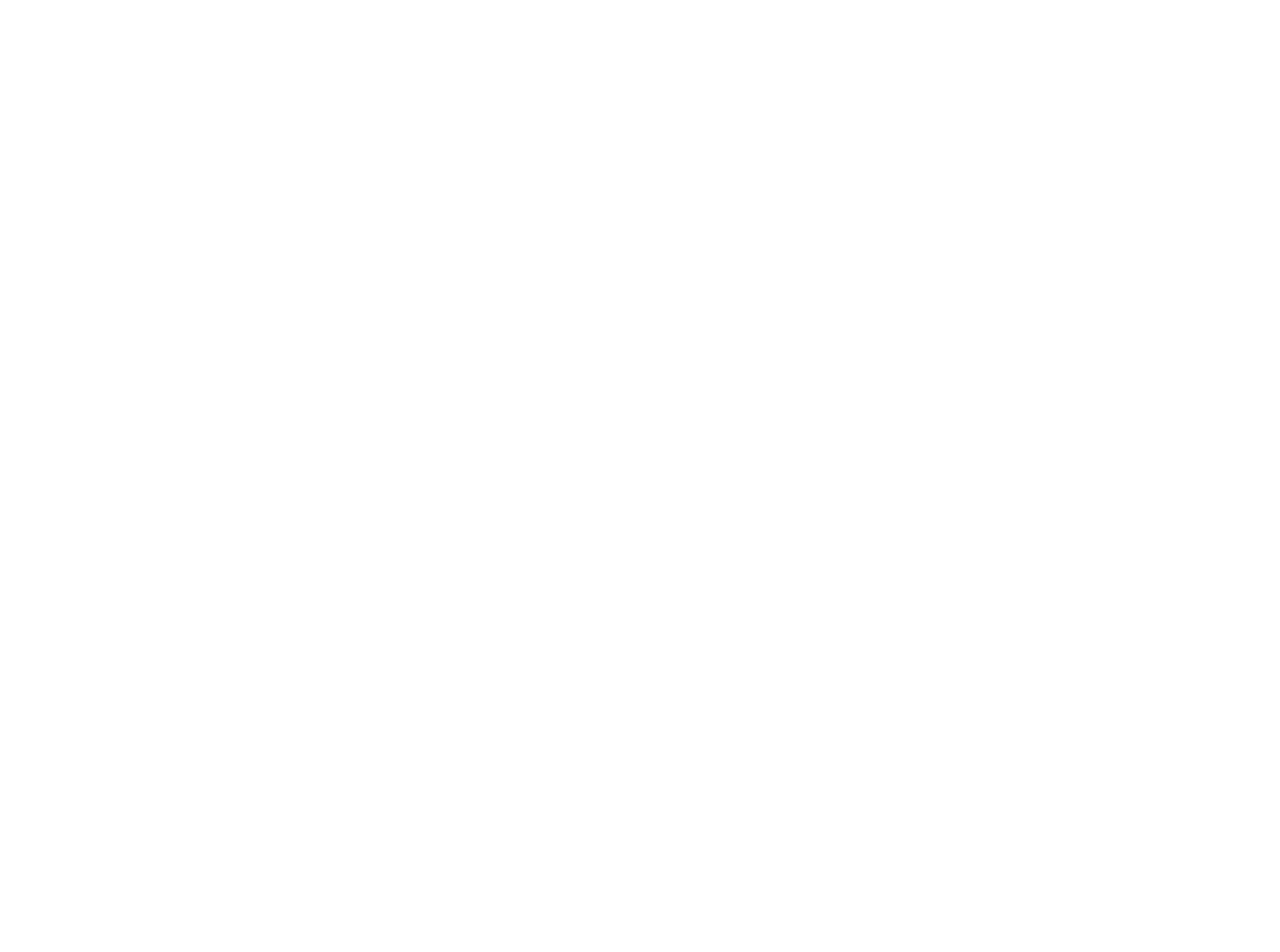
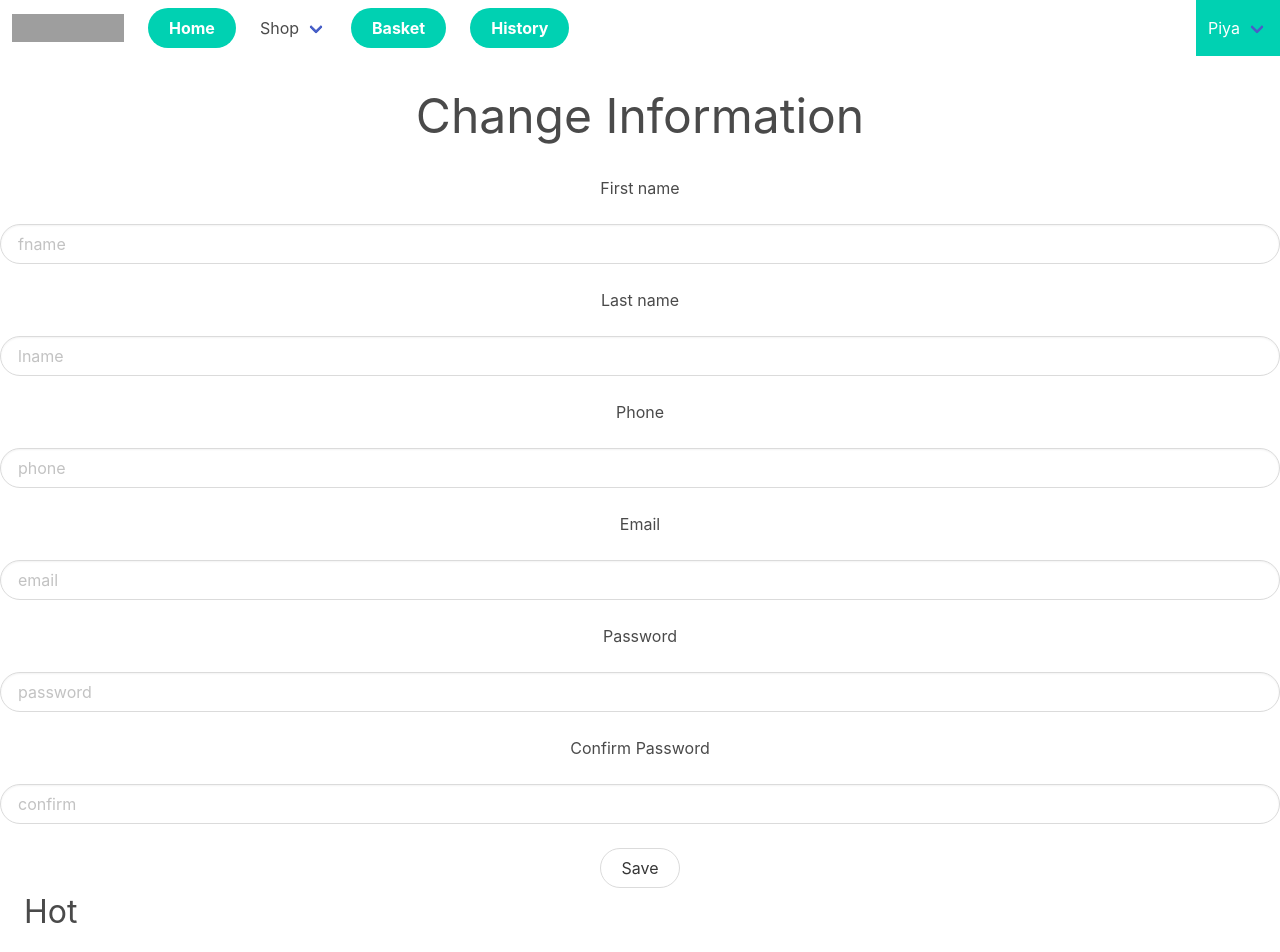
Before and after one commit to PiyaChaiyanit/Moo-Waan, a Vue app: page /editprofile in a window 1280 px wide. Before the commit this address had no page. Shown: the top 952 px of the page. Before the commit the page ends 800 px from the top, so only its background shows below. Built offline with nearby package versions, Linux system fonts and the light colour scheme; grey boxes are pictures that could not be loaded.

Commit message:
add testuser and changeinformation

```diff
--- a/src/components/ChangeInformation.vue
+++ b/src/components/ChangeInformation.vue
@@ -5,42 +5,69 @@
 
     <div class="block">
         <p>First name</p> <br>
-        <input class="input is-rounded" type="text" placeholder="Name"> <br>
+        <input class="input is-rounded" type="text" v-model="fname" placeholder="fname"> <br>
     </div>
     <div class="block">
         <p>Last name</p> <br>
-        <input class="input is-rounded" type="text" placeholder="LastName"> <br>
+        <input class="input is-rounded" type="text" v-model="lname" placeholder="lname"> <br>
     </div>
     <div class="block">
         <p>Phone</p> <br>
-        <input class="input is-rounded" type="text" placeholder="Phone"> <br>
+        <input class="input is-rounded" type="number" v-model="phone" placeholder="phone"> <br>
     </div>
     <div class="block">
         <p>Email</p> <br>
-        <input class="input is-rounded" type="text" placeholder="Email"> <br>
+        <input class="input is-rounded" type="email" v-model="email" placeholder="email"> <br>
     </div>
     <div class="block">
         <p>Password</p> <br>
-        <input class="input is-rounded" type="text" placeholder="Password"> <br>
+        <input class="input is-rounded" type="password" v-model="password" placeholder="password"> <br>
     </div>
     <div class="block">
         <p>Confirm Password</p> <br>
-        <input class="input is-rounded" type="text" placeholder="Password"> <br>
+        <input class="input is-rounded" type="password" v-model="confirm" placeholder="confirm"> <br>
     </div>
 
     <div class="block has-text-centered">
-        <button class="button is-rounded">
+        <router-link to="" class="button is-rounded" @click="checkChange">
             Save
-        </button>
+        </router-link>
     </div>
   </template>
 
   <script>
+
+
   export default {
     name: 'ChangeInformation',
     props: {
       msg: String
+    },
+    data() {
+        return {
+            fname: '',
+            lname: '',
+            phone: '',
+            email: '',
+            password: '',
+            confirm: ''
+        }
+    },
+    methods: {
+        checkChange() {
+            if (this.fname === "" || this.lname === "" || this.phone === "" || this.email === "" || this.password === "" || this.confirm === "") {
+                alert("Please input every box")
+            }
+            else if(this.password != this.confirm) {
+                alert("Password Incorrect")
+            }
+            else {
+                alert("Success")
+                this.$router.push("/user")
+            }
+        }
     }
+
   }
   </script>
 
--- a/src/components/Login.vue
+++ b/src/components/Login.vue
@@ -33,6 +33,9 @@
       if (this.email === "admin@moowaan.com" && this.password === "admin123") {
         this.$router.push('/admin')
       }
+      else if (this.email === "test@moowaan.com" && this.password === "1234") {
+        this.$router.push('/user')
+      }
       else if(this.email === "" || this.password === "") {
         alert('please input every box')
       }
--- /dev/null
+++ b/src/components/UserNav.vue
@@ -0,0 +1,110 @@
+
+<template>
+    <nav class="navbar" role="navigation" aria-label="main navigation">
+  <div class="navbar-brand">
+    <a class="navbar-item" href="https://bulma.io">
+      <img src="https://bulma.io/images/bulma-logo.png" width="112" height="28">
+    </a>
+
+    <a role="button" class="navbar-burger" aria-label="menu" aria-expanded="false" data-target="navbarBasicExample">
+      <span aria-hidden="true"></span>
+      <span aria-hidden="true"></span>
+      <span aria-hidden="true"></span>
+    </a>
+  </div>
+
+  <div id="navbarBasicExample" class="navbar-menu">
+    <div class="navbar-start">
+
+      <div class="navbar-item">
+        <div class="buttons">
+          <router-link to="/" class="button is-rounded is-primary">
+            <strong>Home</strong>
+          </router-link>
+
+        </div>
+      </div>
+
+
+      <div class="navbar-item has-dropdown is-hoverable has-shadow">
+        <router-link to="/Shop" class="navbar-link">
+          Shop
+        </router-link>
+
+        <div class="navbar-dropdown">
+          <router-link to="/write" class="navbar-item">
+            เครื่องเขียน
+          </router-link>
+          <router-link to="/paper" class="navbar-item">
+            กระดาษ
+          </router-link>
+          <router-link to="/tool" class="navbar-item">
+            อุปกรณ์
+          </router-link>
+
+          <router-link to="/deco" class="navbar-item">
+            ของตกแต่ง
+          </router-link>
+        </div>
+      </div>
+      <div class="navbar-item">
+        <div class="buttons">
+          <router-link to="/BasketPage" class="button is-rounded is-primary">
+            <strong>Basket</strong>
+          </router-link>
+
+        </div>
+      </div>
+      <div class="navbar-item">
+        <div class="buttons">
+          <router-link to="/history" class="button is-rounded is-primary">
+            <strong>History</strong>
+          </router-link>
+
+        </div>
+      </div>
+    </div>
+
+    <div class="navbar-end">
+                <div class="navbar-item has-dropdown is-hoverable has-background-primary">
+                    <a class="navbar-link has-text-white">
+                        Piya
+                    </a>
+
+                    <div class="navbar-dropdown is-right">
+                        <a class="navbar-item">
+                            Piya Chaiyanit
+                        </a>
+                        <hr class="navbar-divider">
+
+                        <router-link to="/editprofile" class="navbar-item">
+                            Edit Profile
+                        </router-link>
+
+                        <hr class="navbar-divider">
+
+                        <router-link to="/" class="navbar-item">
+                            Log out
+                        </router-link>
+                    </div>
+                </div>
+            </div>
+  </div>
+</nav>
+
+
+</template>
+
+<script>
+export default {
+  name: 'NavBar',
+  props: {
+    msg: String
+  }
+}
+</script>
+
+
+<style>
+  @import "https://cdn.jsdelivr.net/npm/bulma@0.9.4/css/bulma.min.css";
+</style>
--- a/src/router/index.js
+++ b/src/router/index.js
@@ -15,6 +15,8 @@
 import EditItem from '../views/EditItem.vue'
 import EditUser from '../views/EditUser.vue'
 import HistoryPage from '../views/HistoryView.vue'
+import UserView from '../views/UserView.vue'
+import EditProfile from '../views/EditProfile.vue'
 
 
 const routes = [
@@ -98,6 +100,16 @@
     path: '/history',
     name: 'history',
     component: HistoryPage
+  },
+  {
+    path: '/user',
+    name: 'user',
+    component: UserView
+  },
+  {
+    path: '/editprofile',
+    name: 'editprofile',
+    component: EditProfile
   }
 
 
--- /dev/null
+++ b/src/views/EditProfile.vue
@@ -0,0 +1,50 @@
+<template>
+    <div class="block">
+      <UserNav />
+    </div>
+
+    <div class="home">
+      <EditProfile />
+      <!-- <img alt="Vue logo" src="../assets/logo.png">
+      <HelloWorld msg="Welcome to Your Vue.js App"/> -->
+    </div>
+
+    <div class="block">
+      <ItemCard />
+    </div>
+
+
+
+    <div class="block">
+      <FooterPage />
+    </div>
+  </template>
+
+  <script>
+  // @ is an alias to /src
+  // import HelloWorld from '@/components/HelloWorld.vue'
+  import UserNav from '@/components/UserNav.vue';
+  import EditProfile  from '@/components/ChangeInformation.vue';
+  import ItemCard from '@/components/ItemCard.vue';
+  import FooterPage from '@/components/FooterPage.vue';
+
+
+
+
+  export default {
+    name: 'HomeView',
+    components: {
+      // HelloWorld,
+      UserNav,
+      EditProfile,
+      ItemCard,
+      FooterPage,
+
+
+  }
+  }
+  </script>
+
+  <style>
+    @import "https://cdn.jsdelivr.net/npm/bulma@0.9.4/css/bulma.min.css";
+  </style>
--- /dev/null
+++ b/src/views/UserView.vue
@@ -0,0 +1,50 @@
+<template>
+    <div class="block">
+      <UserNav />
+    </div>
+
+    <div class="home">
+      <HomePage />
+      <!-- <img alt="Vue logo" src="../assets/logo.png">
+      <HelloWorld msg="Welcome to Your Vue.js App"/> -->
+    </div>
+
+    <div class="block">
+      <ItemCard />
+    </div>
+
+
+
+    <div class="block">
+      <FooterPage />
+    </div>
+  </template>
+
+  <script>
+  // @ is an alias to /src
+  // import HelloWorld from '@/components/HelloWorld.vue'
+  import UserNav from '@/components/UserNav.vue';
+  import HomePage from '@/components/HomePage.vue';
+  import ItemCard from '@/components/ItemCard.vue';
+  import FooterPage from '@/components/FooterPage.vue';
+
+
+
+
+  export default {
+    name: 'HomeView',
+    components: {
+      // HelloWorld,
+      UserNav,
+      HomePage,
+      ItemCard,
+      FooterPage,
+
+
+  }
+  }
+  </script>
+
+  <style>
+    @import "https://cdn.jsdelivr.net/npm/bulma@0.9.4/css/bulma.min.css";
+  </style>
```
